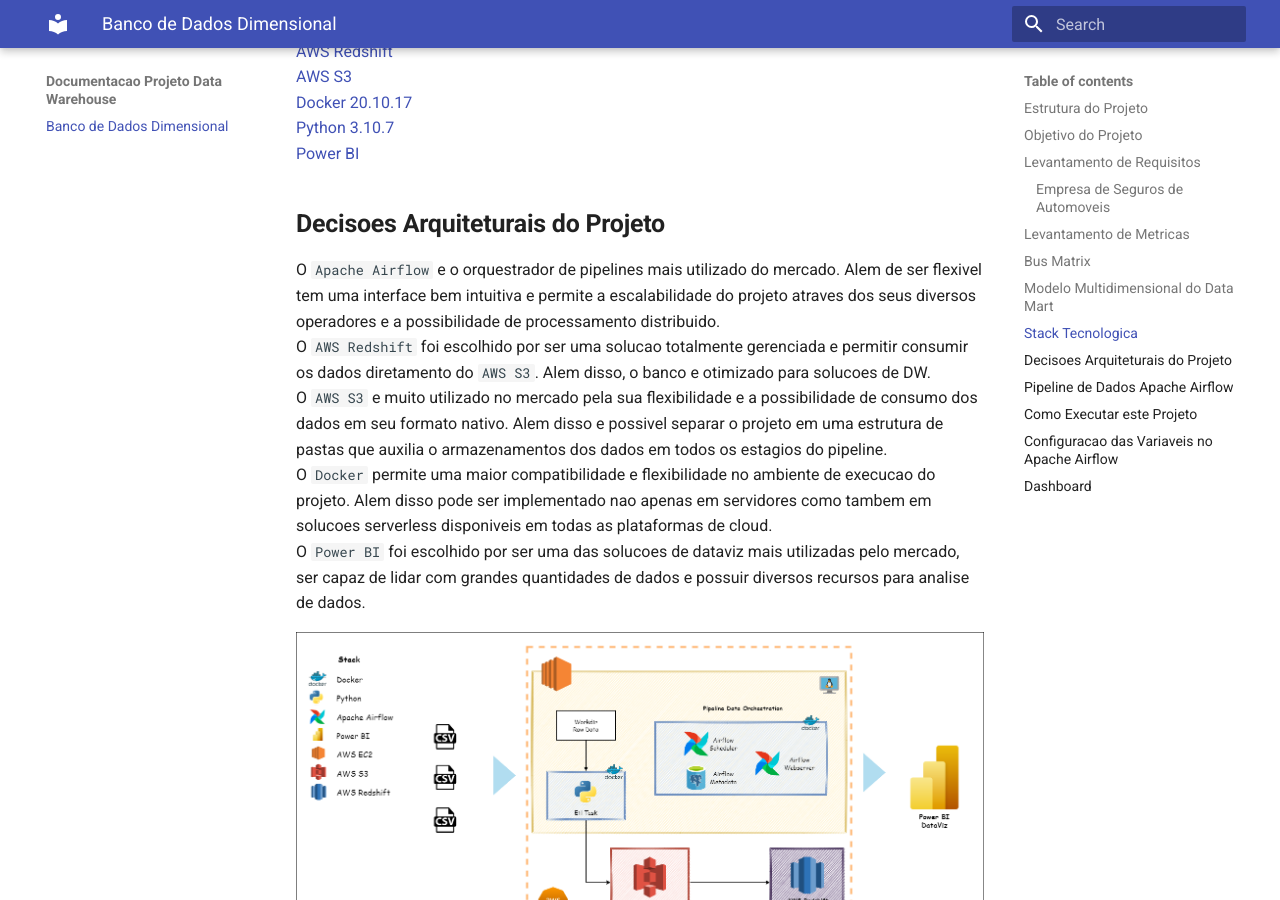
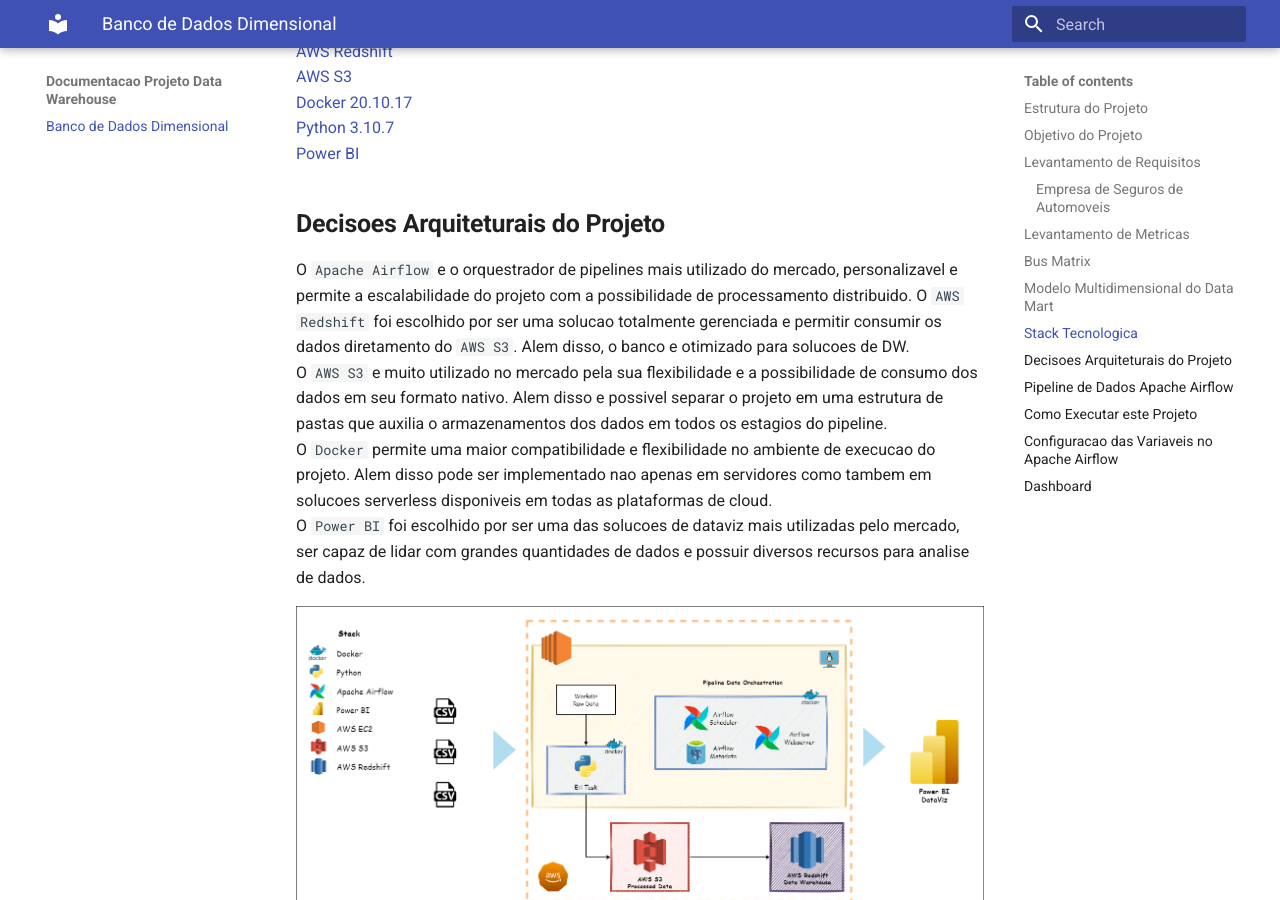
Before and after one commit to julioszeferino/banco_dados_dimensional, an MkDocs documentation site: the page built from docs/index.md, in a window 1280 px wide and 900 px high, scrolled down 2960 px. Built offline with MkDocs 1.6.1 and Material for MkDocs 9.7.7, drawn with Linux system fonts in a browser that asks for light colours.

Commit message:
Update index.md

```diff
--- a/docs/index.md
+++ b/docs/index.md
@@ -66,9 +66,7 @@
 
 ## **Decisoes Arquiteturais do Projeto**
 
-O `Apache Airflow` e o orquestrador de pipelines mais utilizado do mercado. Alem de ser flexivel tem uma
-interface bem intuitiva e permite a escalabilidade do projeto atraves dos seus diversos operadores e a
-possibilidade de processamento distribuido.
+O `Apache Airflow` e o orquestrador de pipelines mais utilizado do mercado, personalizavel e permite a escalabilidade do projeto com a possibilidade de processamento distribuido.
 O `AWS Redshift` foi escolhido por ser uma solucao totalmente gerenciada e permitir consumir os dados
 diretamento do `AWS S3`. Alem disso, o banco e otimizado para solucoes de DW.
 O `AWS S3` e muito utilizado no mercado pela sua flexibilidade e a possibilidade de consumo dos dados
```
